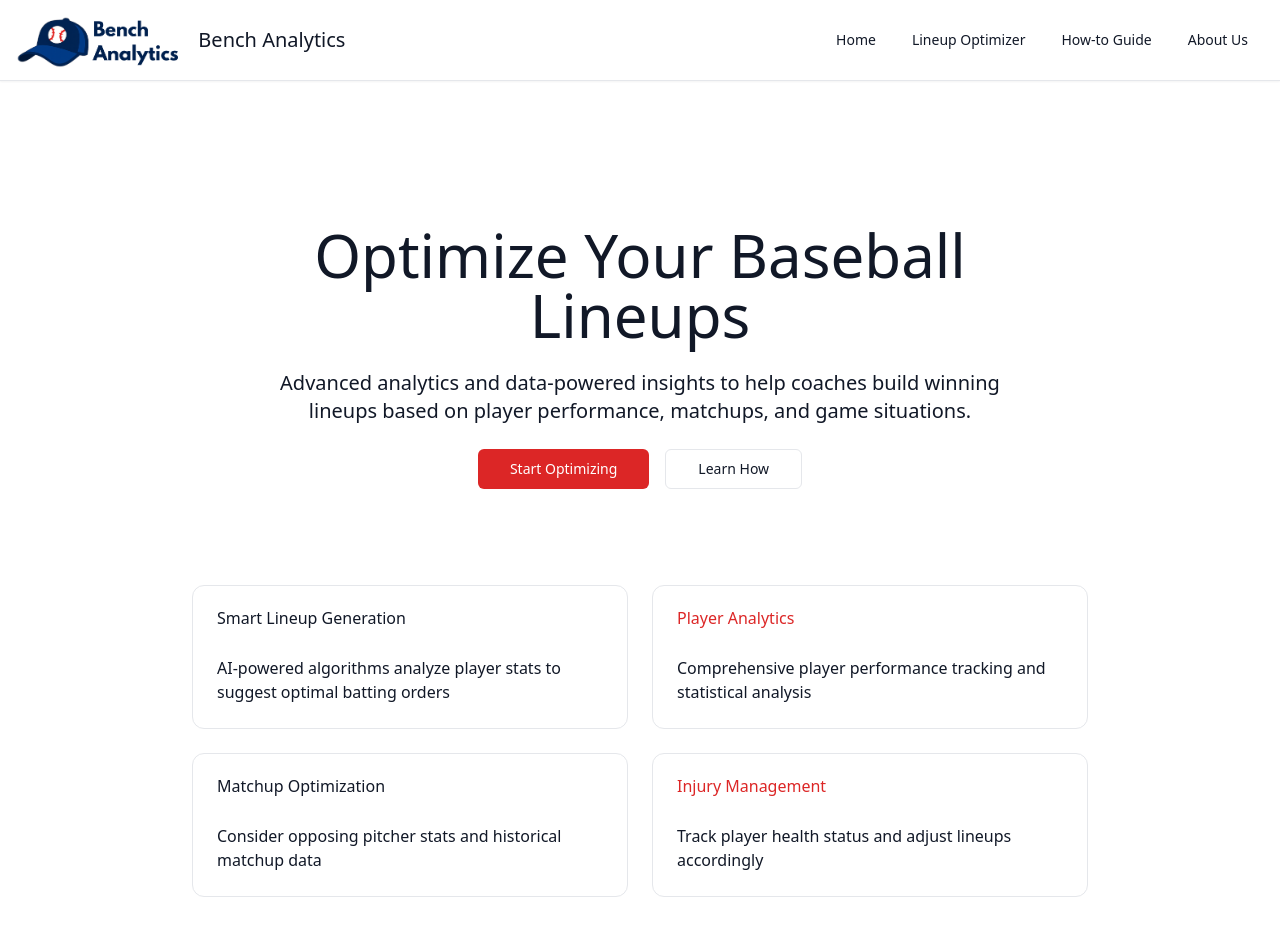
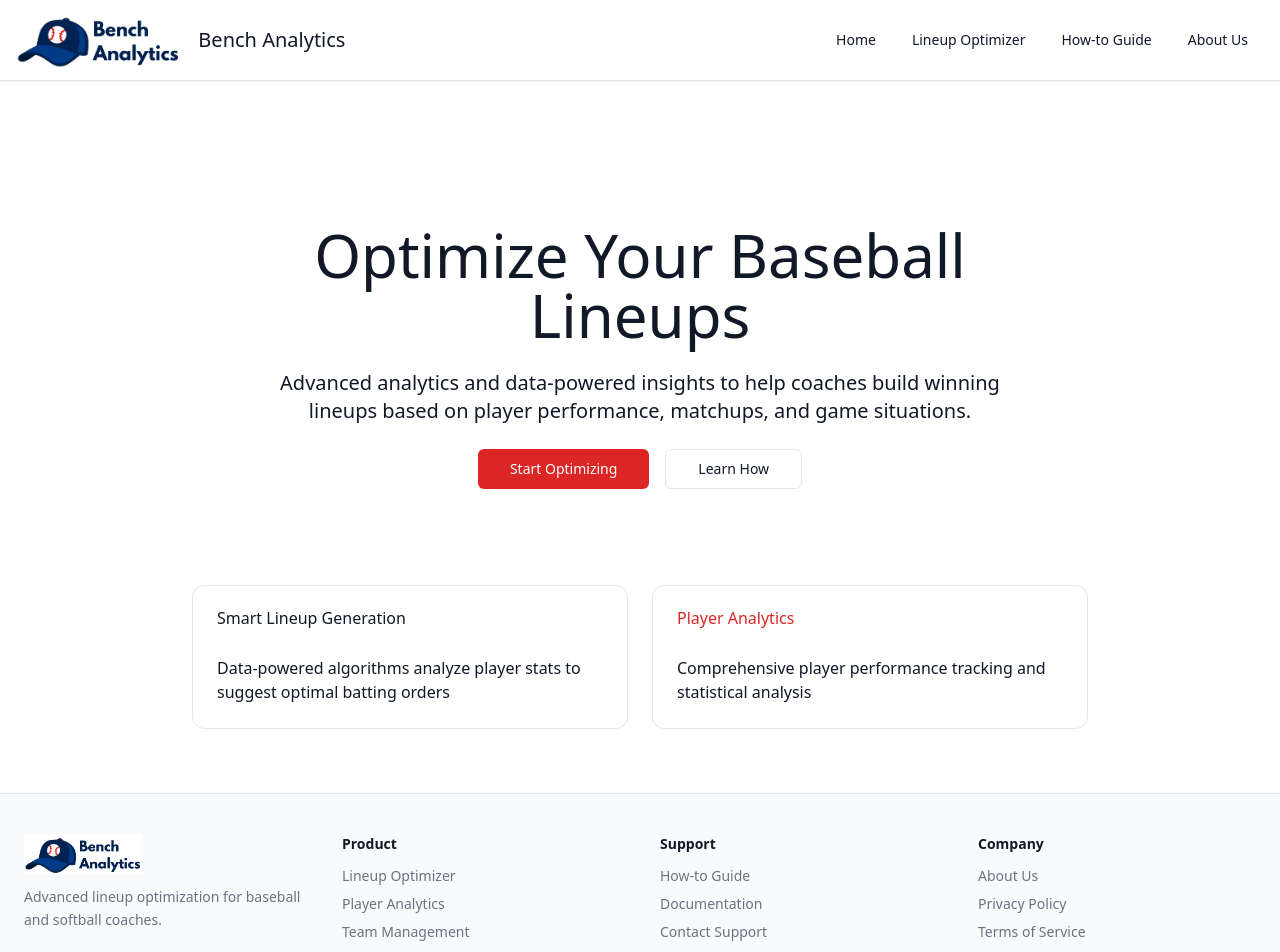
Before and after one commit to jfishB/bench_analytics, a React (Create React App) app in the folder frontend/: page / in a window 1280 px wide. Shown: the top 952 px of the page. Built offline with nearby package versions, Linux system fonts and the light colour scheme.

Commit message:
Removed unnecessary description on home page.

```diff
--- a/frontend/src/pages/Home.js
+++ b/frontend/src/pages/Home.js
@@ -6,19 +6,11 @@ export default function Home({ setActiveSection }) {
   const features = [
     {
       title: "Smart Lineup Generation",
-      description: "AI-powered algorithms analyze player stats to suggest optimal batting orders"
+      description: "Data-powered algorithms analyze player stats to suggest optimal batting orders"
     },
     {
       title: "Player Analytics",
       description: "Comprehensive player performance tracking and statistical analysis"
-    },
-    {
-      title: "Matchup Optimization",
-      description: "Consider opposing pitcher stats and historical matchup data"
-    },
-    {
-      title: "Injury Management",
-      description: "Track player health status and adjust lineups accordingly"
     }
   ]
 
```
